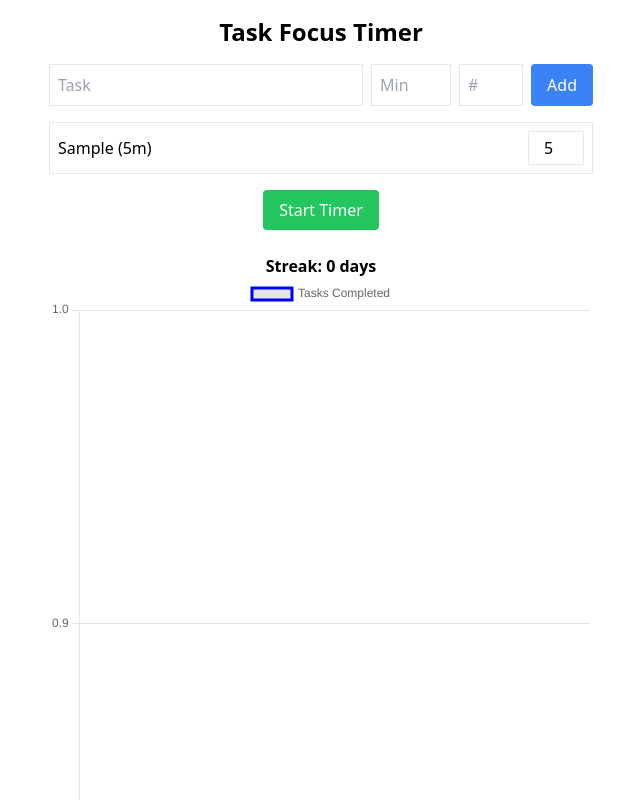
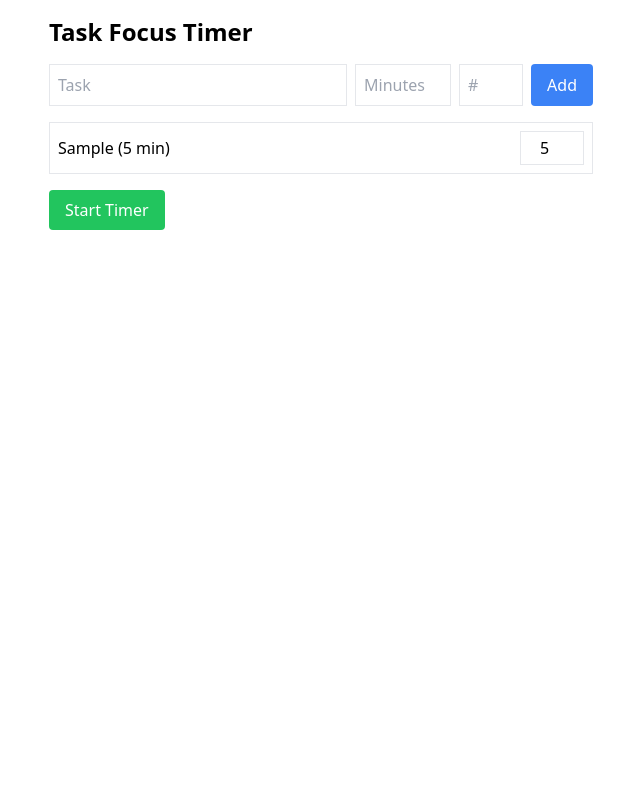
Before and after one commit to jbhannifan/AwesomeToDoTimers, a React (Vite) app: page / in a window 1280 px wide. Both pictures are taken after typing "Sample", "5", "5" into the empty fields and a click on the button "Add". Shown: the top 800 px of the page, without its empty margins (319-959 px from the left). Built offline with nearby package versions, Linux system fonts and the light colour scheme.

Commit message:
Update App.jsx

```diff
--- a/src/App.jsx
+++ b/src/App.jsx
@@ -1,6 +1,16 @@
 import React, { useState, useEffect, useRef } from 'react';
-import { Line } from 'react-chartjs-2';
-import Chart from 'chart.js/auto';
+import { Bar } from 'react-chartjs-2';
+import {
+  Chart as ChartJS,
+  CategoryScale,
+  LinearScale,
+  BarElement,
+  Title,
+  Tooltip,
+  Legend,
+} from 'chart.js';
+
+ChartJS.register(CategoryScale, LinearScale, BarElement, Title, Tooltip, Legend);
 
 function App() {
   const [tasks, setTasks] = useState([]);
@@ -10,43 +20,31 @@ function App() {
   const [timeLeft, setTimeLeft] = useState(0);
   const [isRunning, setIsRunning] = useState(false);
   const [currentTaskIndex, setCurrentTaskIndex] = useState(0);
-  const [view, setView] = useState('tasks');
-  const [completedToday, setCompletedToday] = useState(0);
-  const [streak, setStreak] = useState(
-    parseInt(localStorage.getItem('streak') || '0')
-  );
-  const [history, setHistory] = useState(
-    JSON.parse(localStorage.getItem('history') || '[]')
-  );
-  const audioRef = useRef(null);
+  const [history, setHistory] = useState(() => {
+    const stored = localStorage.getItem('taskHistory');
+    return stored ? JSON.parse(stored) : {};
+  });
   const timerRef = useRef(null);
 
   const handleAddTask = () => {
     if (!newTask.trim() || !minutes || !sortOrder) return;
-    const task = {
+    const newTaskObj = {
       name: newTask,
       minutes: parseInt(minutes),
       sortOrder: parseInt(sortOrder),
       completed: false,
     };
-    const updated = [...tasks, task].sort((a, b) => a.sortOrder - b.sortOrder);
-    setTasks(updated);
+    const updatedTasks = [...tasks, newTaskObj].sort((a, b) => a.sortOrder - b.sortOrder);
+    setTasks(updatedTasks);
     setNewTask('');
     setMinutes('');
     setSortOrder('');
-  };
-
-  const handleSortChange = (index, value) => {
-    const updated = [...tasks];
-    updated[index].sortOrder = parseInt(value);
-    setTasks(updated.sort((a, b) => a.sortOrder - b.sortOrder));
   };
 
   const handleStart = () => {
     if (tasks.length === 0 || isRunning) return;
     setIsRunning(true);
     setTimeLeft(tasks[currentTaskIndex].minutes * 60);
-    setView('timer');
   };
 
   const handleFinishEarly = () => {
@@ -55,54 +53,24 @@ function App() {
   };
 
   const markTaskComplete = () => {
-    if (audioRef.current) audioRef.current.play();
+    const completedTask = tasks[currentTaskIndex];
+    const today = new Date().toISOString().slice(0, 10);
+    const updatedHistory = { ...history, [today]: (history[today] || 0) + 1 };
+    setHistory(updatedHistory);
+    localStorage.setItem('taskHistory', JSON.stringify(updatedHistory));
 
-    const updatedTasks = tasks.map((task, i) =>
-      i === currentTaskIndex ? { ...task, completed: true } : task
+    const updatedTasks = tasks.map((task, idx) =>
+      idx === currentTaskIndex ? { ...task, completed: true } : task
     );
     setTasks(updatedTasks);
-    setCompletedToday((prev) => prev + 1);
-    updateHistory();
-
     setIsRunning(false);
-    setCurrentTaskIndex((prev) => prev + 1);
-    setView('tasks');
-  };
-
-  const updateHistory = () => {
-    const today = new Date().toISOString().split('T')[0];
-    const existing = history.find((h) => h.date === today);
-    let updatedHistory;
-
-    if (existing) {
-      updatedHistory = history.map((h) =>
-        h.date === today ? { ...h, count: h.count + 1 } : h
-      );
-    } else {
-      updatedHistory = [...history, { date: today, count: 1 }];
-      if (
-        history.length > 0 &&
-        new Date(today) - new Date(history[history.length - 1].date) === 86400000
-      ) {
-        setStreak((s) => {
-          const newStreak = s + 1;
-          localStorage.setItem('streak', newStreak);
-          return newStreak;
-        });
-      } else {
-        setStreak(1);
-        localStorage.setItem('streak', '1');
-      }
-    }
-
-    setHistory(updatedHistory);
-    localStorage.setItem('history', JSON.stringify(updatedHistory));
+    setCurrentTaskIndex(prev => prev + 1);
   };
 
   useEffect(() => {
     if (isRunning && timeLeft > 0) {
       timerRef.current = setInterval(() => {
-        setTimeLeft((t) => t - 1);
+        setTimeLeft(prev => prev - 1);
       }, 1000);
     } else if (isRunning && timeLeft === 0) {
       clearInterval(timerRef.current);
@@ -111,104 +79,119 @@ function App() {
     return () => clearInterval(timerRef.current);
   }, [isRunning, timeLeft]);
 
-  const formatTime = (t) => `${Math.floor(t / 60)}:${String(t % 60).padStart(2, '0')}`;
+  const handleSortChange = (index, newSort) => {
+    const updated = [...tasks];
+    updated[index].sortOrder = parseInt(newSort) || 0;
+    setTasks(updated.sort((a, b) => a.sortOrder - b.sortOrder));
+  };
+
+  const calculateStreak = () => {
+    const dates = Object.keys(history).sort().reverse();
+    let streak = 0;
+    for (let i = 0; i < dates.length; i++) {
+      const date = new Date();
+      date.setDate(date.getDate() - i);
+      const dateString = date.toISOString().slice(0, 10);
+      if (history[dateString]) {
+        streak++;
+      } else {
+        break;
+      }
+    }
+    return streak;
+  };
+
+  const streak = calculateStreak();
 
   return (
-    <div className="p-4 max-w-xl mx-auto text-center">
+    <div className="p-4 max-w-xl mx-auto">
       <h1 className="text-2xl font-bold mb-4">Task Focus Timer</h1>
-      {view === 'tasks' && (
-        <>
+
       <div className="flex gap-2 mb-4">
         <input
           type="text"
           placeholder="Task"
           value={newTask}
-              onChange={(e) => setNewTask(e.target.value)}
+          onChange={e => setNewTask(e.target.value)}
           className="border p-2 flex-1"
         />
         <input
           type="number"
-              placeholder="Min"
+          placeholder="Minutes"
           value={minutes}
-              onChange={(e) => setMinutes(e.target.value)}
-              className="border p-2 w-20"
+          onChange={e => setMinutes(e.target.value)}
+          className="border p-2 w-24"
         />
         <input
           type="number"
           placeholder="#"
           value={sortOrder}
-              onChange={(e) => setSortOrder(e.target.value)}
+          onChange={e => setSortOrder(e.target.value)}
           className="border p-2 w-16"
         />
-            <button
-              onClick={handleAddTask}
-              className="bg-blue-500 text-white px-4 py-2 rounded"
-            >
+        <button onClick={handleAddTask} className="bg-blue-500 text-white px-4 py-2 rounded">
           Add
         </button>
       </div>
 
       <ul className="space-y-2 mb-4">
-            {tasks.map((task, i) => (
-              <li
-                key={i}
-                className="border p-2 flex justify-between items-center bg-white"
-              >
+        {tasks.map((task, idx) => (
+          <li key={idx} className="border p-2 flex justify-between items-center">
             <span>
-                  {task.name} ({task.minutes}m){task.completed && ' ✅'}
+              {task.name} ({task.minutes} min)
+              {task.completed && ' ✅'}
             </span>
             <input
               type="number"
               value={task.sortOrder}
-                  onChange={(e) => handleSortChange(i, e.target.value)}
-                  className="border p-1 w-14 text-center"
+              onChange={e => handleSortChange(idx, e.target.value)}
+              className="border p-1 w-16 text-center"
             />
           </li>
         ))}
       </ul>
 
-          <button
-            onClick={handleStart}
-            className="bg-green-500 text-white px-4 py-2 rounded"
-          >
-            Start Timer
-          </button>
-
-          <div className="mt-6">
-            <p className="font-bold">Streak: {streak} days</p>
-            <Line
-              data={{
-                labels: history.map((h) => h.date.slice(5)),
-                datasets: [
-                  {
-                    label: 'Tasks Completed',
-                    data: history.map((h) => h.count),
-                    fill: false,
-                    borderColor: 'blue',
-                  },
-                ],
-              }}
-              height={200}
-              options={{ maintainAspectRatio: false }}
-            />
-          </div>
-        </>
-      )}
-
-      {view === 'timer' && tasks[currentTaskIndex] && (
-        <div className="space-y-4 mt-4">
-          <h2 className="text-xl font-bold">{tasks[currentTaskIndex].name}</h2>
-          <p className="text-2xl">{formatTime(timeLeft)}</p>
-          <button
-            onClick={handleFinishEarly}
-            className="bg-red-500 text-white px-4 py-2 rounded"
-          >
+      {isRunning && tasks[currentTaskIndex] && (
+        <div className="mb-4">
+          <p className="font-bold">Now working on: {tasks[currentTaskIndex].name}</p>
+          <p>Time left: {Math.floor(timeLeft / 60)}:{String(timeLeft % 60).padStart(2, '0')}</p>
+          <button onClick={handleFinishEarly} className="mt-2 text-sm text-red-500 underline">
             Finish Early
           </button>
         </div>
       )}
 
-      <audio ref={audioRef} src="https://assets.mixkit.co/sfx/preview/mixkit-alert-alarm-1005.mp3" />
+      {!isRunning && currentTaskIndex < tasks.length && (
+        <button onClick={handleStart} className="bg-green-500 text-white px-4 py-2 rounded">
+          Start Timer
+        </button>
+      )}
+
+      {Object.keys(history).length > 0 && (
+        <div className="mt-6">
+          <h2 className="text-lg font-semibold mb-2">Streak: {streak} {streak === 1 ? 'day' : 'days'}</h2>
+          <Bar
+            data={{
+              labels: Object.keys(history),
+              datasets: [{
+                label: 'Tasks Completed',
+                data: Object.values(history),
+                backgroundColor: 'rgba(59, 130, 246, 0.6)',
+                borderColor: 'blue',
+                borderWidth: 1,
+              }],
+            }}
+            options={{
+              scales: {
+                y: {
+                  beginAtZero: true,
+                  precision: 0,
+                },
+              },
+            }}
+          />
+        </div>
+      )}
     </div>
   );
 }
```
Lines whose indentation alone changed are shown as unchanged.
